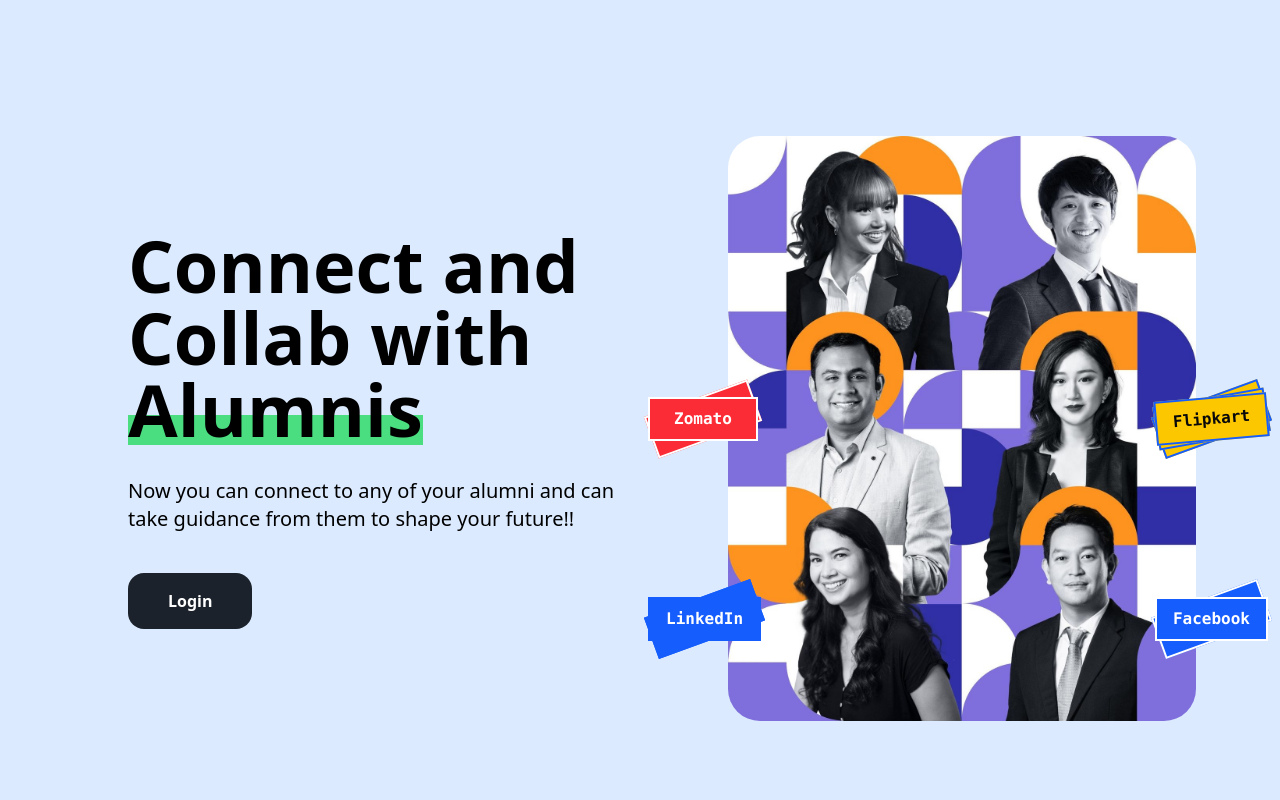
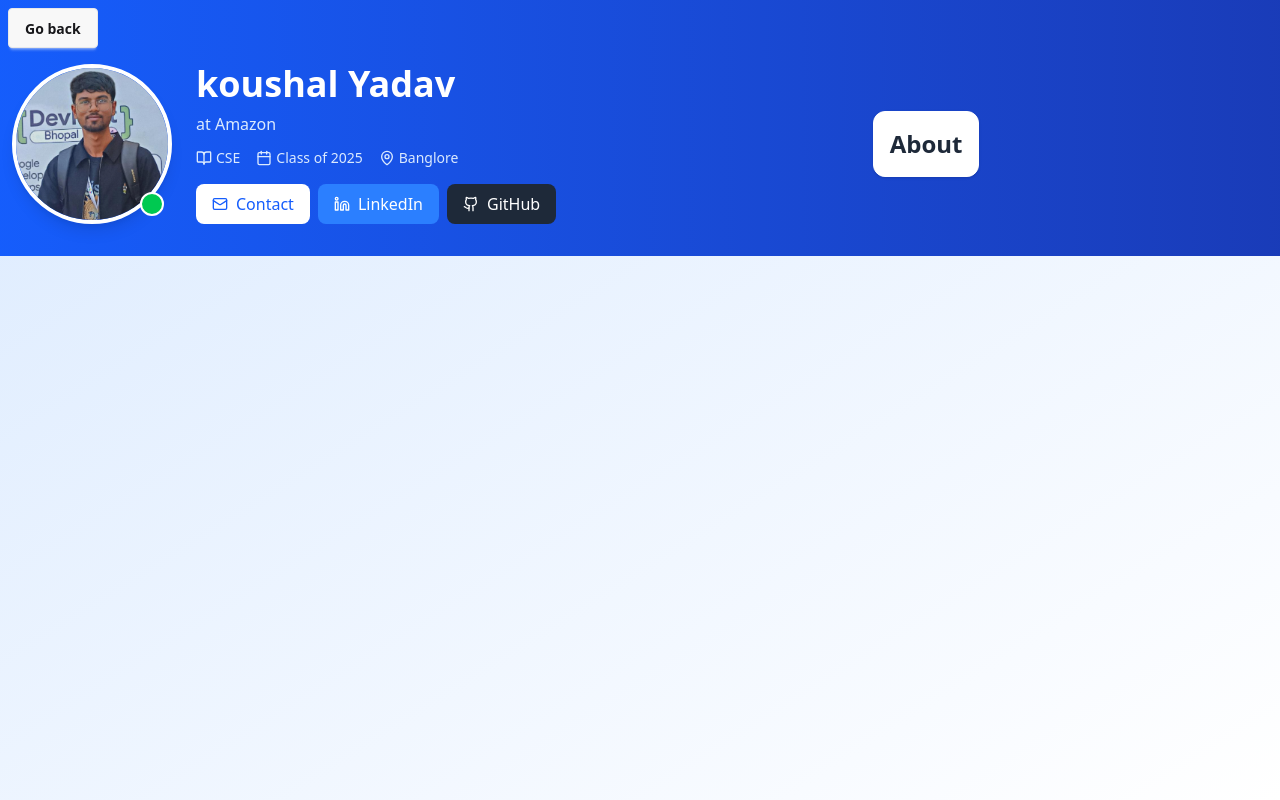
Before and after one commit to dev-koushal/alumnimanagment, a React (Vite) app: page /alumni/profile/1 in a window 1280 px wide. Shown: the top 800 px of the page. Built offline with nearby package versions, Linux system fonts and the light colour scheme.

Commit message:
make: Alujmni profile

```diff
--- a/src/App.jsx
+++ b/src/App.jsx
@@ -8,7 +8,7 @@ const  AdminLogin = lazy(()=>import('./Components/LoginPage/AdminLogin'))
 import Navbar from './Components/Navbar'
 const StudentDashboard = lazy(()=>import('./Components/StudentPage/StudentDashboard'));
 const StudentExplorePage = lazy(()=>import('./Components/StudentPage/StudentExplorePage'));
-
+import AlumniProfile from './Components/AlumniPages/AlumniProfile'
 function App() {
   return (
    <>
@@ -24,7 +24,7 @@ function App() {
             </Route>
             <Route path='student/explore' element={<StudentExplorePage/>}></Route>
             <Route path='student/profile' element={<StudentDashboard/>} />
-            <Route path="*" element={<Loginpage />} />
+            <Route path='alumni/profile/:id'element={<AlumniProfile/>}/>
          </Routes>
    </>
   )
--- /dev/null
+++ b/src/Components/AlumniPages/AlumniProfile.jsx
@@ -0,0 +1,80 @@
+import React from "react";
+import { MapPin, Calendar, Building, Mail, Phone, Linkedin, Github, Award, Users, BookOpen } from "lucide-react";
+import { Link } from "react-router";
+import { useParams } from "react-router";
+import ExplorePage from "../StudentPage/ExplorePage";
+function AlumniProfile() {
+  const { id } = useParams();
+  const alumni = ExplorePage.find((a) => a.id == id);
+  if (!alumni) return <div>Profile not found</div>;
+  return (
+    <div className="min-h-screen bg-gradient-to-br from-blue-100 to-white">
+      {/* Header Section */}
+
+      <div className="bg-gradient-to-r h-64 w-full  from-blue-600 to-blue-800 text-white">
+        <Link to='/student/explore'><button className="btn m-2 ">Go back</button></Link>
+        <div className="py-2 px-2">
+          <div className="flex flex-row items-start md:items-center gap-6">
+            {/* Profile Image */}
+            <div className="relative">
+              <img
+                src={alumni.alumniImg}
+                alt={alumni.alumniname}
+                className="w-40 h-28 md:w-40 md:h-40 ml-1 rounded-full border-4 border-white shadow-lg object-cover"
+              />
+              <div className="absolute bottom-2 right-2 w-6 h-6 bg-green-500 rounded-full border-2 border-white"></div>
+            </div>
+            {/* Basic Info */}
+            <div className="">
+              <h1 className="text-2xl md:text-4xl font-bold mb-2">{alumni.alumniname}</h1>
+              <p className="text-md text-blue-100 mb-3">{alumni.position} at {alumni.company}</p>
+
+              <div className="flex flex-wrap gap-4 text-sm text-blue-100 mb-4">
+                <div className="flex items-center gap-1">
+                  <BookOpen className="w-4 h-4" />
+                  <span>{alumni.branch}</span>
+                </div>
+                <div className="flex items-center gap-1">
+                  <Calendar className="w-4 h-4" />
+                  <span>Class of {alumni.yog}</span>
+                </div>
+                <div className="flex items-center gap-1">
+                  <MapPin className="w-4 h-4" />
+                  <span>{alumni.city}</span>
+                </div>
+              </div>
+
+              {/* Contact Links */}
+              <div className="flex gap-2">
+                <button className="flex items-center gap-2 bg-white text-blue-600 px-4 py-2 rounded-lg hover:bg-blue-50 transition-colors">
+                  <Mail className="w-4 h-4" />
+                  <span className="hidden sm:inline">Contact</span>
+                </button>
+                <button className="flex items-center gap-2 bg-blue-500 text-white px-4 py-2 rounded-lg hover:bg-blue-400 transition-colors">
+                  <Linkedin className="w-4 h-4" />
+                  <span className="hidden sm:inline">LinkedIn</span>
+                </button>
+                <button className="flex items-center gap-2 bg-gray-800 text-white px-4 py-2 rounded-lg hover:bg-gray-700 transition-colors">
+                  <Github className="w-4 h-4" />
+                  <span className="hidden sm:inline">GitHub</span>
+                </button>
+              </div>
+            </div>
+             <div className="mx-auto px-6 py-8">
+        <div className="grid grid-cols-1 lg:grid-cols-3 gap-4">
+          <div className="lg:col-span-6 hidden md:block">
+            <div className="bg-white rounded-xl shadow-sm border p-4">
+              <h2 className="text-2xl font-bold text-gray-800 ">About</h2>
+              <p className="text-gray-600 leading-relaxed">{alumni.bio}</p>
+            </div>
+          </div>
+        </div>
+      </div>
+    </div>
+    </div>
+    </div>
+    </div>
+  )
+}
+
+export default AlumniProfile
--- a/src/Components/StudentPage/ExplorePage.js
+++ b/src/Components/StudentPage/ExplorePage.js
@@ -16,7 +16,9 @@ const ExplorePage = [
         yog : 2024,
         city : "Chennai",
         branch : "ECE",
-        company: "ICT"
+        position : "SDE-2",
+        company: "ICT",
+        bio:"main padta tha OCT mein ab main ICT mein kaam krta hu tum dekh lo kya krna hai tumhe"
     },
     {
         id : 3,
--- a/src/Components/StudentPage/StudentExplorePage.jsx
+++ b/src/Components/StudentPage/StudentExplorePage.jsx
@@ -1,5 +1,5 @@
 import React, { useState } from "react";
-import { Outlet, Link, useNavigate } from "react-router";
+import { Outlet, Link, useNavigate, useParams } from "react-router";
 import ExplorePage from "./ExplorePage";
 import StudenProfileButton from "./StudenProfileButton";
 
@@ -7,6 +7,12 @@ function StudentExplorePage() {
   const navigate = useNavigate();
   const [all,setAll] = useState(true);
   const[filterCard,setFilterCard] = useState(ExplorePage);
+
+
+function PassAlumniProfile(id){
+  navigate(`/alumni/profile/${id}`)
+}
+
 
 const FilterCse = ()=>{
   setFilterCard(ExplorePage.filter((alumni)=>alumni.branch === "CSE"));
@@ -16,22 +22,19 @@ const FilterYear = ()=>{
   setFilterCard(ExplorePage.filter((alumni)=> alumni.yog == "2025"));
 }
 
-
-
-
   return (
     <>
 
         <div className="w-full flex justify-between gap-4 items-center bg-neutral">
           <Link to='/'><button className="btn ml-2  bg-white text-black border-[#e5e5e5]">
         <svg aria-label="Email icon" width="16" height="16" xmlns="http://www.w3.org/2000/svg" viewBox="0 0 24 24"><g strokeLinejoin="round" strokeLinecap="round" strokeWidth="2" fill="none" stroke="black"><rect width="20" height="16" x="2" y="4" rx="2"></rect><path d="m22 7-8.97 5.7a1.94 1.94 0 0 1-2.06 0L2 7"></path></g></svg>
-       Logout
+        Logout
         </button></Link>
             <StudenProfileButton />
         </div>
          <div className="bg-neutral min-h-screen">
         <form className="flex flex-wrap justify-center mt-0.5 p-2 gap-2 md:gap-8 mb-4">
-        <button className="btn">More Filter</button>
+
         <input onClick={()=>setFilterCard(ExplorePage)} className="btn rounded-2xl " type="reset" value="Show All"/>
         <input onClick={()=>FilterCse()} className="btn rounded-2xl" type="checkbox" name="frameworks" aria-label="CSE"/>
         <input onClick={()=>FilterYear()} className="btn rounded-2xl" type="checkbox" name="frameworks" aria-label="2025"/>
@@ -39,26 +42,26 @@ const FilterYear = ()=>{
         </form>
         {/* cardddddesssss */}
 
-        <div className=" flex gap-10  md:flex-row flex-wrap justify-center m-1">
+        <div className=" grid gap-10 sm:grid-cols-1 md:grid-cols-2 lg:grid-cols-4 m-10">
         {filterCard.map((alumni, index) => (
           <div key={index}>
-            <div className="card bg-base-100 md:w-96 w-80 hover:scale-[1.01] transition-all ease-in-out duration-300 shadow-md shadow-gray-600 hover:shadow-gray-400">
-              <figure className="px-0  pt-2 md:pt-8">
-                <img style={{height:"300px"}}
+            <div className="card flex flex-row md:block bg-base-100 hover:scale-[1.01] transition-all ease-in-out duration-300 shadow-md shadow-gray-600 hover:shadow-gray-400">
+              <figure className="">
+                <img
                   src={alumni.alumniImg}
                   alt="Alumni Image"
-                  className="rounded-xl"
+                  className="rounded-full md:rounded-4xl md:-mb-6 md:h-60 h-36 shrink-0 p-4"
                 />
               </figure>
-              <div className="card-body items-center text-center ">
-                <h2 className="card-title font-semibold">{alumni.alumniname}</h2>
-                <p className="font-extrabold font-mono text-xl"> {alumni.company}</p>
+              <div className="card-body items-center text-center text-sm md:text-md -ml-8 md:ml-0  ">
+                <h2 className="card-title font-semibold -mb-1 ">{alumni.alumniname}</h2>
+                <p className="font-extrabold  -mb-4 font-mono text-xl text-white"> {alumni.company}</p>
                 <hr />
-                <p className="text-neutral-400/90">
+                <p className="text-neutral-400/90 ">
                    {alumni.branch} ● {alumni.yog} ● {alumni.city}
                 </p>
                 <div className="card-actions">
-                  <button className="btn btn-primary hover:scale-[1.1] -mb-10 rounded-full hover:shadow-[1px_2px_0_0] hover:shadow-[#605dff] transition ease-in-out  duration-300">Connect</button>
+                  <button onClick={()=>PassAlumniProfile(alumni.id)} className="btn btn-primary hover:scale-[1.1] -mb-10 rounded-full hover:shadow-[1px_2px_0_0] hover:shadow-[#605dff] transition ease-in-out  duration-300">View Profile</button>
                 </div>
               </div>
             </div>
```
